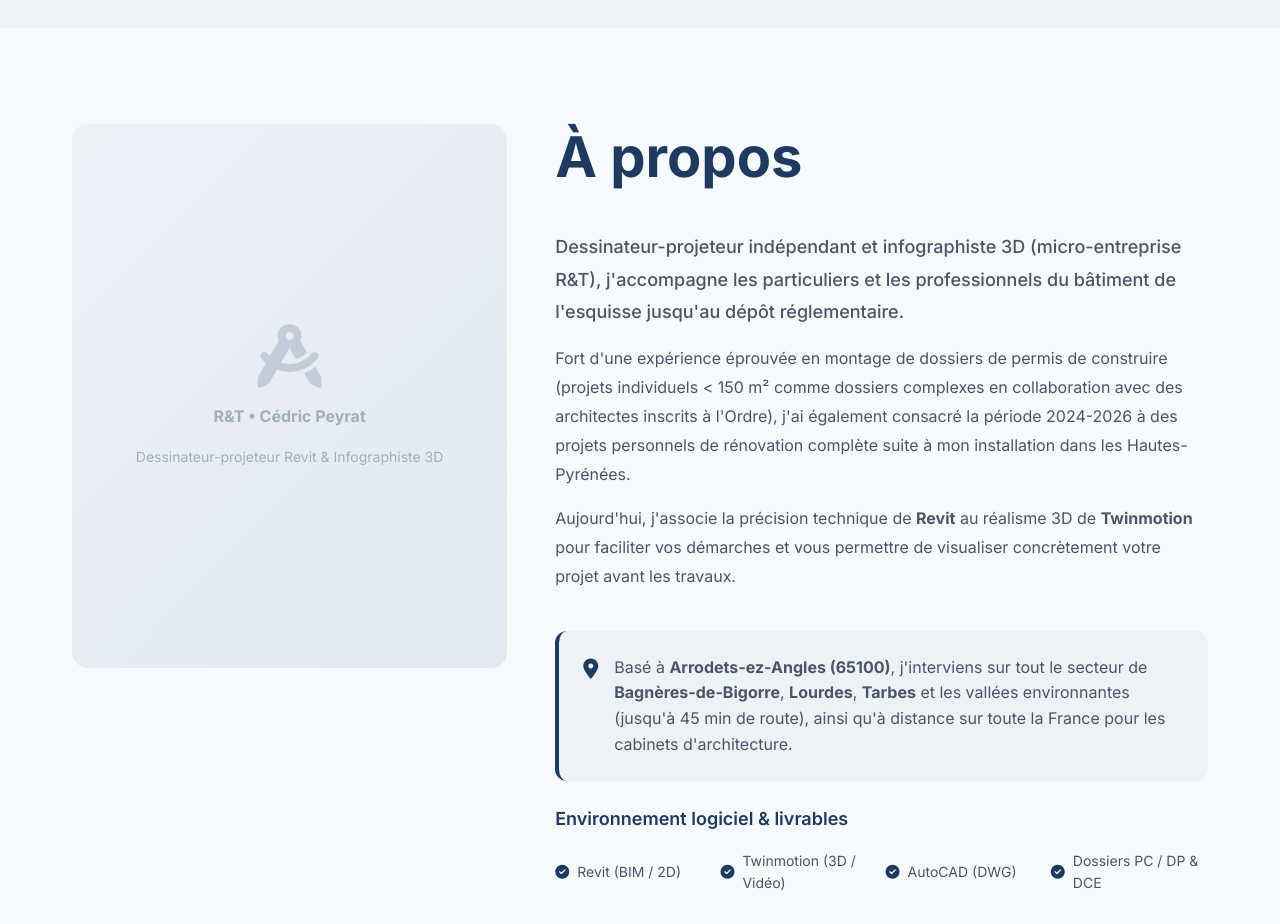
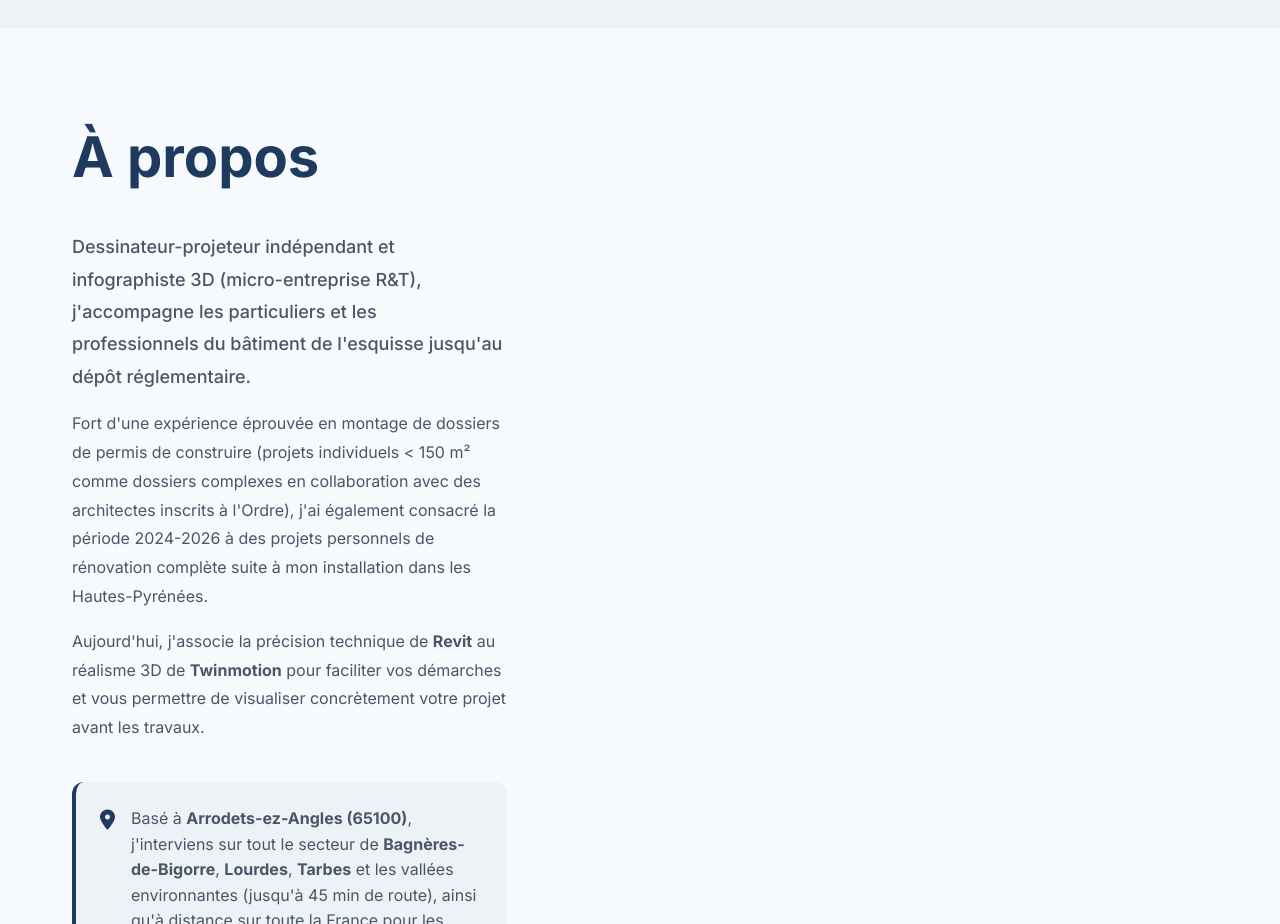
Before and after one commit to Urnidzen/R-T, a plain HTML site: page index.html in a window 1280 px wide. Shown: the part 4880-5804 px from the top of the page. Drawn offline with Linux system fonts and the light colour scheme.

Commit message:
Remove placeholder image from about section
Removed placeholder image and related content from the about section.

```diff
--- a/index.html
+++ b/index.html
@@ -392,15 +392,6 @@
         <section class="about section" id="about" aria-labelledby="about-title">
             <div class="container">
                 <div class="about__grid">
-                    <div class="about__image">
-                        <!-- Remplacer par images/portrait.jpg dès que disponible -->
-                        <div class="about__placeholder">
-                            <i class="fas fa-drafting-compass" aria-hidden="true"></i>
-                            <strong>R&amp;T &bull; Cédric Peyrat</strong>
-                            <span>Dessinateur-projeteur Revit &amp; Infographiste 3D</span>
-                        </div>
-                    </div>
-
                     <div class="about__content">
                         <h2 id="about-title" class="section__title">À propos</h2>
 
```
